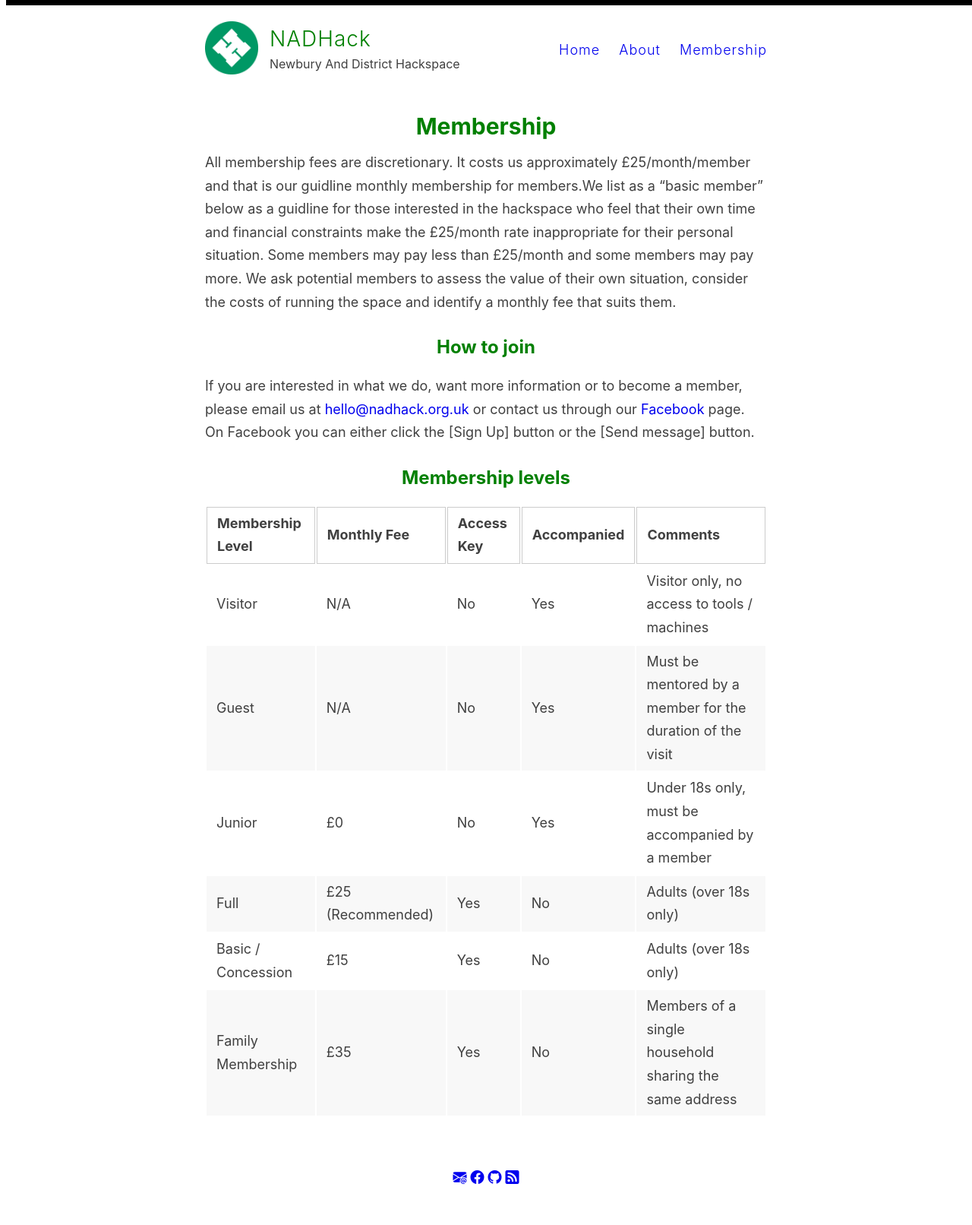
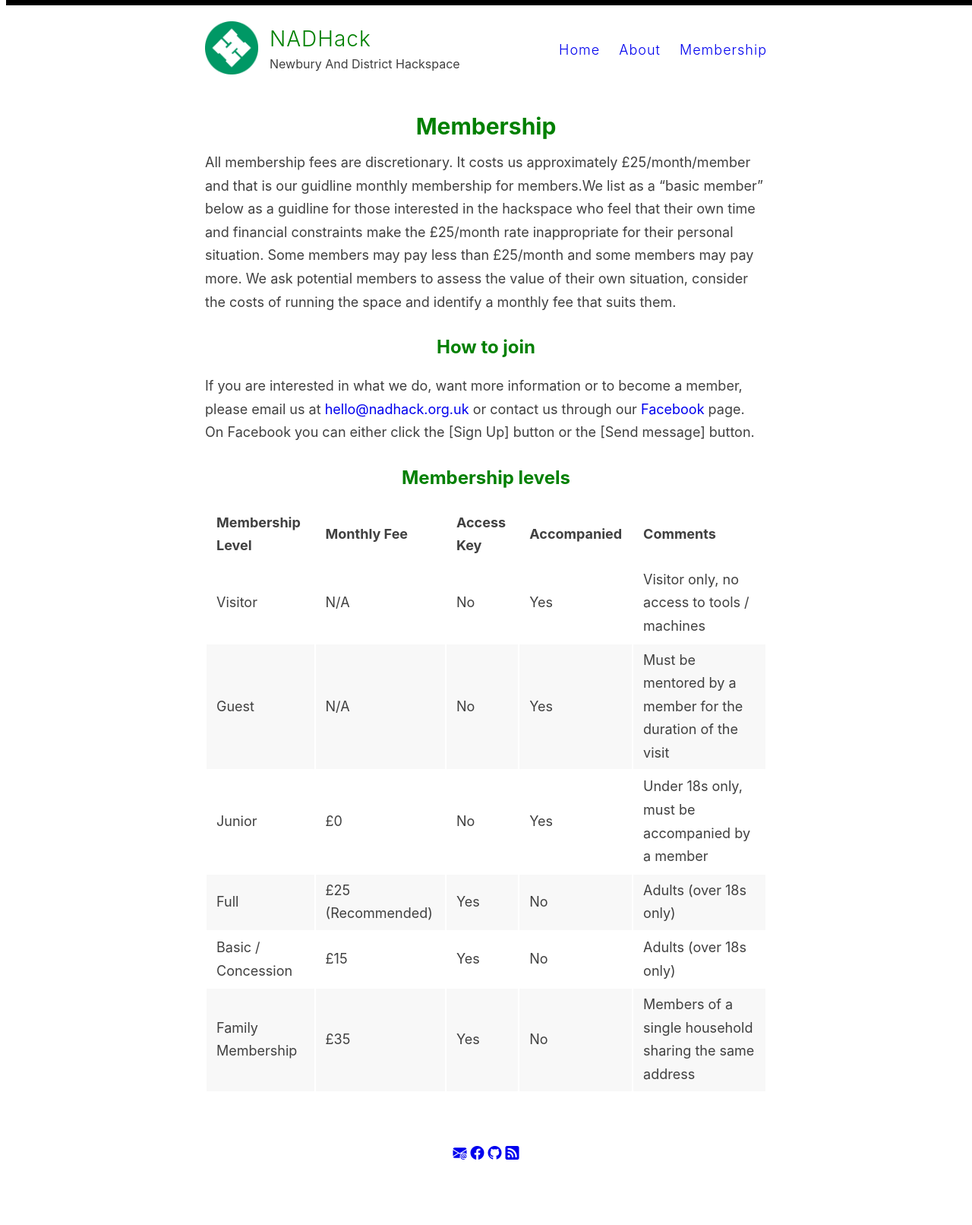
Before and after one commit to nadhack/nhsite, a Jekyll site: the page built from _pages/membership.md, in a window 1280 px wide. Shown: the whole page at 76% size. Built offline with Jekyll 4.4.1, drawn with Linux system fonts in a browser that asks for light colours; after the commit the page ends 1580 px from its top, so only the background shows below that.

Commit message:
improve table styling

```diff
--- a/assets/style.css
+++ b/assets/style.css
@@ -134,7 +134,7 @@ table.layoutTable {
   border: 0px !important;
 }
 
-table.layoutTable tr, td, tr {
+table.layoutTable tr, td, th {
   border: 0px !important;
 }
 
```
